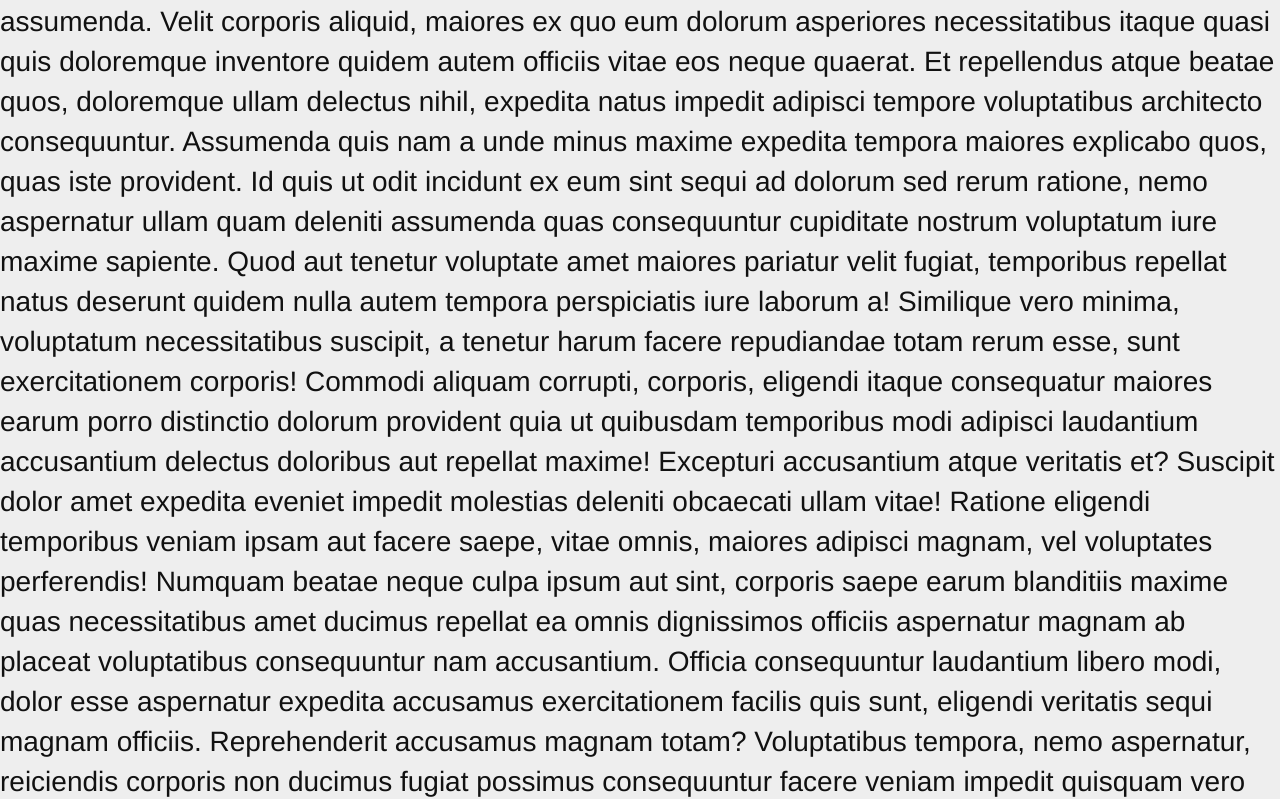
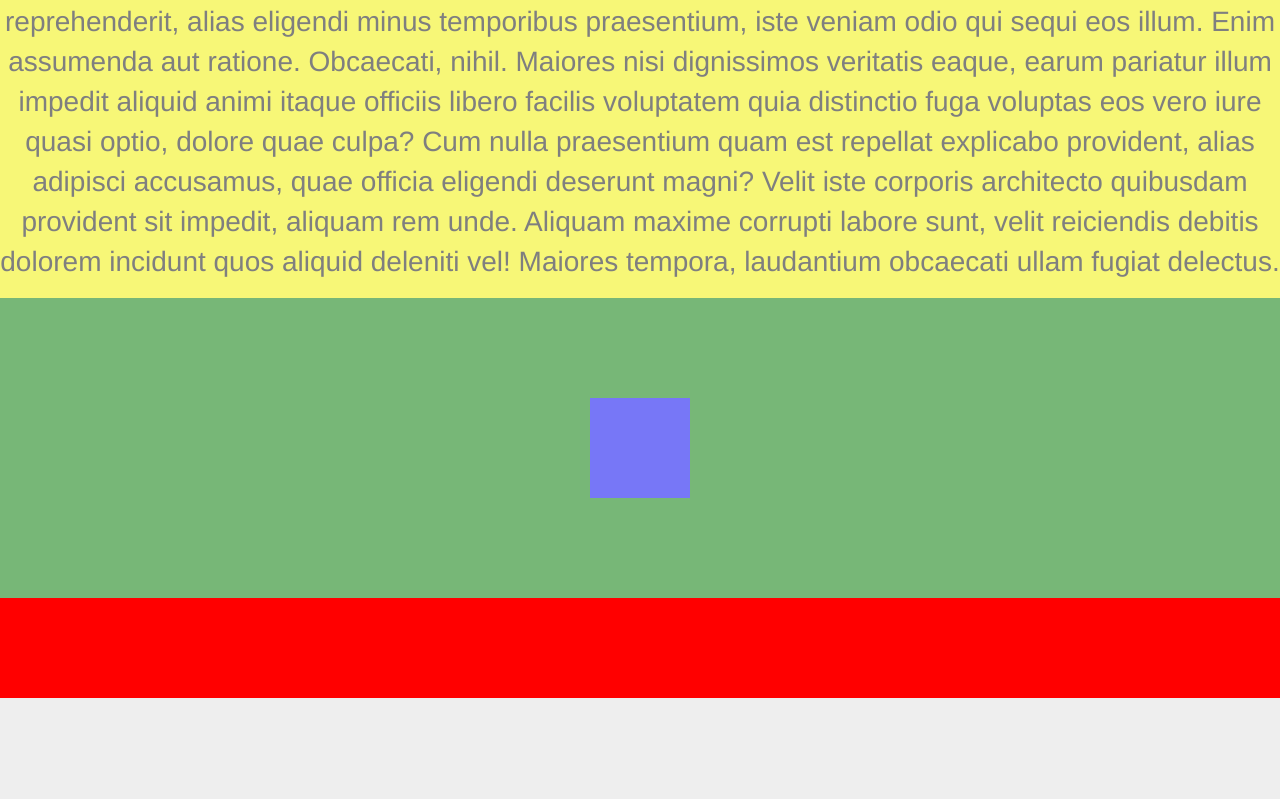
Before and after one commit to JoshuaHolloway/11ty-parallax, an Eleventy site: page src/site/index.html in a window 1280 px wide. Shown: the part 1334-2133 px from the top of the page. After the commit the page ends 2032 px from the top, so only its background shows below. Built offline with nearby package versions, Linux system fonts and the light colour scheme; Eleventy itself is replaced by a stand-in of ours; files that its build step writes are made by us from their sources.

Commit message:
centered div (both vertically and horizontally)

```diff
--- a/src/site/index.html
+++ b/src/site/index.html
@@ -127,126 +127,87 @@
     <!-- ================================ -->
     <div id="section-1">
       <div id="parallax-background"></div>
-      <div id="parallax-foreground">
-        <!-- TODO: Replace with flex centered content -->
-        <!-- TODO: Replace with flex centered content -->
-        <!-- TODO: Replace with flex centered content -->
+      <div
+        id="parallax-foreground"
+        style="background: yellow; opacity: 0.5; text-align: center;"
+      >
         <p>
-          Lorem ipsum dolor, sit amet consectetur adipisicing elit. Tempora esse
-          libero doloremque vero nobis rerum facilis vel dolorem nihil
-          reiciendis eos voluptate aut officiis magni, hic omnis autem adipisci.
-          Assumenda hic ipsa maxime ea doloribus sapiente omnis illo incidunt?
-          Voluptatem iste ad repudiandae modi accusantium maiores architecto id
-          ducimus dolor. Architecto natus aliquid blanditiis dolores delectus,
-          ad rerum enim libero? Similique deleniti eaque esse eius, animi nihil
-          debitis omnis voluptatibus dolorum libero? Illum repellat quisquam
-          molestiae dolorem sunt, similique a vitae iure deleniti magnam,
-          numquam eum quibusdam minima qui. Consectetur ullam facere laudantium
-          autem quos nam nisi eligendi? Iusto itaque, libero perferendis fugiat
-          dolor totam ad vitae, hic enim nam velit? Veritatis ea rerum ipsum
-          maiores cupiditate eum, itaque ipsa tempora non veniam perspiciatis,
-          soluta dignissimos nostrum dolorem corrupti eveniet delectus
-          consequuntur illo asperiores repudiandae culpa. At, dicta aut commodi
-          tenetur itaque pariatur quidem et soluta, expedita error, enim amet
-          voluptatibus cumque. Perferendis temporibus esse repellendus quod
-          ullam at aut dolores quia. Repellendus odio, aperiam eius sit nostrum
-          rem autem corrupti? Laborum odio sit officiis impedit ratione ipsam
-          molestiae esse earum aut! Expedita qui recusandae labore, dolorum
-          consequatur perferendis tempore natus quaerat repellat delectus
-          ratione quisquam maiores exercitationem neque repudiandae molestias
-          eius commodi optio incidunt! Provident neque illum dolores? Doloribus
-          temporibus similique commodi, quae fugiat atque ipsum, laborum cum
-          fuga quo nemo praesentium ad doloremque est architecto harum minima
-          laboriosam, vero itaque adipisci nulla quos vel exercitationem. Ipsum
-          cupiditate, dicta autem maxime inventore eos velit ratione cumque qui
-          alias iste reiciendis sunt sequi nulla. Earum eum laborum dolorem
-          accusantium consequatur iusto odio animi soluta, labore molestiae
-          rerum aut eveniet tenetur eaque atque omnis. Tempora nemo inventore
-          repellendus sapiente corporis illum nesciunt impedit laborum atque
-          necessitatibus! Dolore perspiciatis libero maiores sint vel inventore
-          quo expedita. Velit sunt a, commodi ratione temporibus maxime, ipsam
-          iusto, maiores labore quam expedita provident. Mollitia nihil,
-          corporis accusantium est praesentium modi in aspernatur neque nemo
-          deserunt totam alias laboriosam blanditiis, explicabo eius earum
-          eligendi temporibus possimus dolor beatae, at soluta. Necessitatibus
-          beatae ullam similique aliquid illo nisi voluptate incidunt a iste
-          commodi ipsum nam officiis itaque nemo, quasi iure. Accusantium veniam
-          assumenda architecto fugiat esse nisi exercitationem, nihil error illo
-          corrupti quidem blanditiis est tempora perferendis suscipit incidunt
-          expedita illum necessitatibus? Ad alias suscipit reiciendis at
-          repudiandae nulla, maiores cupiditate error eligendi, doloremque
-          mollitia sunt architecto delectus dolores minus eius, cumque
-          voluptates. Ea, provident eos quod necessitatibus aut, facere ipsum
-          eum dolor totam, nostrum ratione delectus voluptas harum. Possimus
-          incidunt, laborum animi vitae eum dolor exercitationem assumenda.
-          Velit corporis aliquid, maiores ex quo eum dolorum asperiores
-          necessitatibus itaque quasi quis doloremque inventore quidem autem
-          officiis vitae eos neque quaerat. Et repellendus atque beatae quos,
-          doloremque ullam delectus nihil, expedita natus impedit adipisci
-          tempore voluptatibus architecto consequuntur. Assumenda quis nam a
-          unde minus maxime expedita tempora maiores explicabo quos, quas iste
-          provident. Id quis ut odit incidunt ex eum sint sequi ad dolorum sed
-          rerum ratione, nemo aspernatur ullam quam deleniti assumenda quas
-          consequuntur cupiditate nostrum voluptatum iure maxime sapiente. Quod
-          aut tenetur voluptate amet maiores pariatur velit fugiat, temporibus
-          repellat natus deserunt quidem nulla autem tempora perspiciatis iure
-          laborum a! Similique vero minima, voluptatum necessitatibus suscipit,
-          a tenetur harum facere repudiandae totam rerum esse, sunt
-          exercitationem corporis! Commodi aliquam corrupti, corporis, eligendi
-          itaque consequatur maiores earum porro distinctio dolorum provident
-          quia ut quibusdam temporibus modi adipisci laudantium accusantium
-          delectus doloribus aut repellat maxime! Excepturi accusantium atque
-          veritatis et? Suscipit dolor amet expedita eveniet impedit molestias
-          deleniti obcaecati ullam vitae! Ratione eligendi temporibus veniam
-          ipsam aut facere saepe, vitae omnis, maiores adipisci magnam, vel
-          voluptates perferendis! Numquam beatae neque culpa ipsum aut sint,
-          corporis saepe earum blanditiis maxime quas necessitatibus amet
-          ducimus repellat ea omnis dignissimos officiis aspernatur magnam ab
-          placeat voluptatibus consequuntur nam accusantium. Officia
-          consequuntur laudantium libero modi, dolor esse aspernatur expedita
-          accusamus exercitationem facilis quis sunt, eligendi veritatis sequi
-          magnam officiis. Reprehenderit accusamus magnam totam? Voluptatibus
-          tempora, nemo aspernatur, reiciendis corporis non ducimus fugiat
-          possimus consequuntur facere veniam impedit quisquam vero placeat ut
-          quaerat ullam quo obcaecati. Praesentium corrupti odio earum eum ex
-          qui fugit autem aspernatur asperiores, alias rem? Incidunt eius harum
-          consequatur explicabo quasi, fuga eos quisquam! Aliquam commodi, fugit
-          laboriosam repellendus ea, reprehenderit maiores adipisci at ab fuga
-          minus beatae vitae, animi obcaecati ipsa. Eius maxime, voluptates
-          nihil cumque laudantium iure rerum facere perspiciatis! Deserunt
-          pariatur earum harum! Reprehenderit incidunt asperiores explicabo
-          quidem non, cupiditate magnam aperiam officia ipsum blanditiis minus
-          esse repudiandae quibusdam natus magni perferendis animi itaque et
-          obcaecati voluptatibus dolorem enim deserunt iure? Error assumenda
-          praesentium, nulla aliquid vel soluta beatae laboriosam quae sapiente
-          quos quam? Perferendis non nesciunt itaque, ad quos voluptate error
-          quis magni deserunt temporibus maiores odio ipsam, libero nulla ipsa
-          quod placeat exercitationem aperiam fugiat expedita animi alias.
-          Dolorum ut itaque possimus, porro doloremque adipisci quis est nemo,
-          delectus eos eveniet, sed neque incidunt id nam! Nisi quaerat placeat
-          magnam cum ducimus doloribus inventore reiciendis facilis sint
-          accusantium, necessitatibus rerum aspernatur, magni delectus. Eos
-          similique et iure tempore accusantium quas magni, esse rerum magnam
-          deserunt sit est assumenda voluptatum mollitia earum nisi amet ipsa
-          numquam accusamus aspernatur ipsum maxime hic. Animi exercitationem
-          dolore pariatur, expedita consequuntur corrupti ea molestias vitae,
-          necessitatibus ullam officia earum ut. Veritatis asperiores natus
-          omnis corporis aperiam perferendis totam eos nulla aliquam explicabo
-          sapiente delectus officia vero reiciendis esse cum ex minima eveniet,
-          placeat provident. Commodi obcaecati, ullam corporis porro nobis quasi
-          dolor quaerat unde molestias. Aperiam quam necessitatibus voluptatem
-          nihil possimus distinctio corrupti placeat quia soluta rerum fuga, cum
-          quas autem iste aspernatur nobis? Mollitia at, dolore animi
-          exercitationem itaque officiis et non rem repellat laboriosam est
-          dolorum aut vel quia deleniti aspernatur rerum accusamus, modi
-          inventore sit fugiat expedita adipisci odio illo? Nesciunt quae, et
-          repellat animi quam explicabo dolorem corrupti ullam minima molestiae
-          dolorum ipsa impedit. Eius reiciendis debitis impedit blanditiis
-          inventore nam dolorum ab maiores reprehenderit aliquid eligendi
-          recusandae nesciunt perspiciatis esse aspernatur, tenetur illo
-          distinctio deleniti quos quam aperiam quisquam! Molestias dolores
-          minus voluptatum consequatur?
+          Lorem ipsum dolor sit amet, consectetur adipisicing elit. Distinctio
+          amet doloremque cum omnis, consequatur voluptate illum assumenda
+          adipisci numquam vitae quos architecto quam rerum deleniti velit
+          praesentium nobis voluptatum expedita magnam qui provident? Fugit
+          architecto, dolore exercitationem totam nostrum aliquid natus delectus
+          ipsam cum quo atque? Consequatur atque sunt veritatis velit? Culpa
+          accusantium numquam non magnam laudantium, ex perferendis pariatur
+          laborum sapiente eum facilis recusandae assumenda voluptates maxime?
+          Odit quia cumque molestiae voluptatum ut. Ratione, dolorem numquam.
+          Dolor fugit, consequatur, commodi ut, dolore praesentium magnam ad
+          doloremque veritatis maxime itaque sed voluptate? Deleniti ut sequi,
+          optio sunt expedita natus fugit autem soluta maxime facere rerum
+          temporibus rem provident quia. Atque incidunt deserunt vitae illum
+          magni, dolores porro non. Aut quod ipsam inventore assumenda magni,
+          sint excepturi odio vitae magnam modi nemo autem, rerum beatae
+          perspiciatis natus. Quos itaque iusto ab commodi molestias, nemo
+          assumenda cum aperiam unde atque perspiciatis beatae id quas labore
+          nihil, sunt similique. Minima veniam eaque, esse ratione sed
+          voluptatem earum dignissimos laudantium ab iure facilis alias
+          molestiae accusantium odit deleniti ut nisi laborum? Cum molestias
+          dicta quisquam? Repudiandae officiis tenetur harum laboriosam nemo
+          porro soluta. Animi doloribus ducimus laborum perferendis, non labore
+          a minus. Corporis impedit eaque at illo, nostrum error consectetur
+          reiciendis nemo nobis ratione perspiciatis repellendus sequi?
+          Incidunt, at laudantium. Animi deserunt reiciendis optio voluptatibus
+          et ducimus, error adipisci vero quidem, assumenda, distinctio nulla
+          fuga modi nemo accusamus molestiae dolor impedit ut ipsa velit officia
+          debitis. Temporibus alias quibusdam at esse ratione ipsam cupiditate,
+          tempore quam hic repellat aperiam voluptatum ipsum laboriosam ad!
+          Voluptate quibusdam voluptatum atque deleniti earum similique
+          accusantium dolorum nostrum praesentium suscipit, modi, maiores
+          corrupti veritatis voluptatibus. Sequi alias accusamus iusto,
+          excepturi, veritatis nihil facere quia temporibus earum maiores optio
+          deleniti inventore cupiditate ipsum quidem perferendis tempore culpa
+          facilis officiis sed qui? Id, nam quod. Aperiam molestias deleniti
+          laborum? Libero, mollitia. Facere, magnam nisi quam consequuntur iusto
+          id aut sed vero ipsa officia harum repellendus unde hic tempore
+          officiis, consequatur quas illum, at deserunt minus exercitationem
+          deleniti. Quibusdam, laboriosam animi similique labore voluptatibus
+          ducimus repellendus totam placeat! Laborum repudiandae culpa
+          voluptatem deleniti earum nostrum nihil dicta possimus animi, aperiam
+          placeat! Corporis delectus atque harum inventore cumque unde quia
+          animi id distinctio, minima error alias iure sapiente maiores officiis
+          in odio, ratione architecto. Quas corrupti inventore reprehenderit?
+          Assumenda beatae dolores totam molestias itaque possimus corporis
+          fugiat accusantium maiores exercitationem. Saepe fugiat optio itaque
+          ipsa numquam repellat deleniti reprehenderit, alias eligendi minus
+          temporibus praesentium, iste veniam odio qui sequi eos illum. Enim
+          assumenda aut ratione. Obcaecati, nihil. Maiores nisi dignissimos
+          veritatis eaque, earum pariatur illum impedit aliquid animi itaque
+          officiis libero facilis voluptatem quia distinctio fuga voluptas eos
+          vero iure quasi optio, dolore quae culpa? Cum nulla praesentium quam
+          est repellat explicabo provident, alias adipisci accusamus, quae
+          officia eligendi deserunt magni? Velit iste corporis architecto
+          quibusdam provident sit impedit, aliquam rem unde. Aliquam maxime
+          corrupti labore sunt, velit reiciendis debitis dolorem incidunt quos
+          aliquid deleniti vel! Maiores tempora, laudantium obcaecati ullam
+          fugiat delectus.
         </p>
+
+        <div
+          id="green-container"
+          style="height: 300px; width: 100%; background: green;"
+        >
+          <div
+            id="blue-square"
+            style="height: 100px; width: 100px; background: blue;"
+          ></div>
+        </div>
+        <style>
+          #green-container {
+            display: flex;
+            justify-content: center;
+            align-items: center;
+          }
+        </style>
       </div>
     </div>
     <!-- ================================ -->
```
